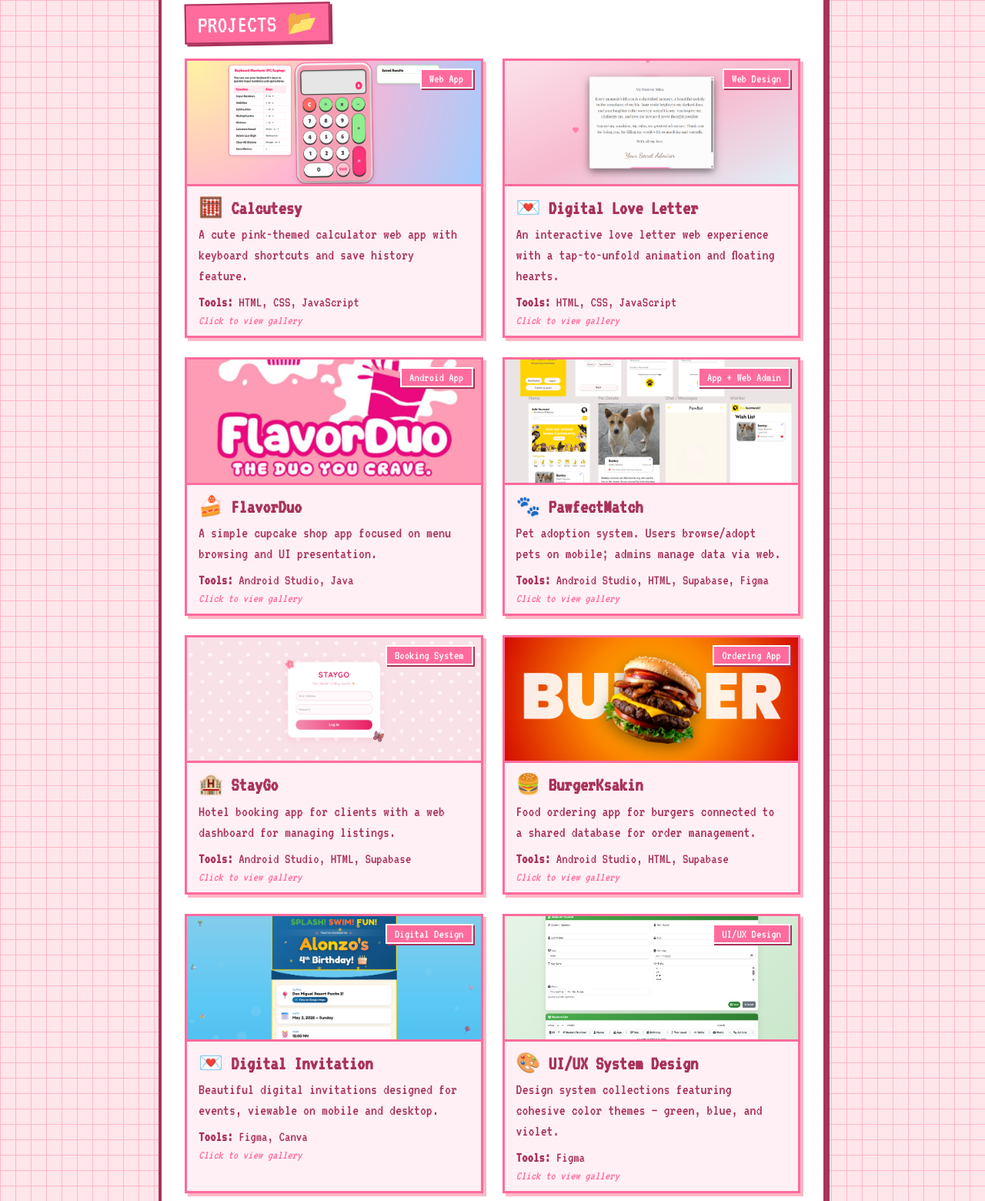
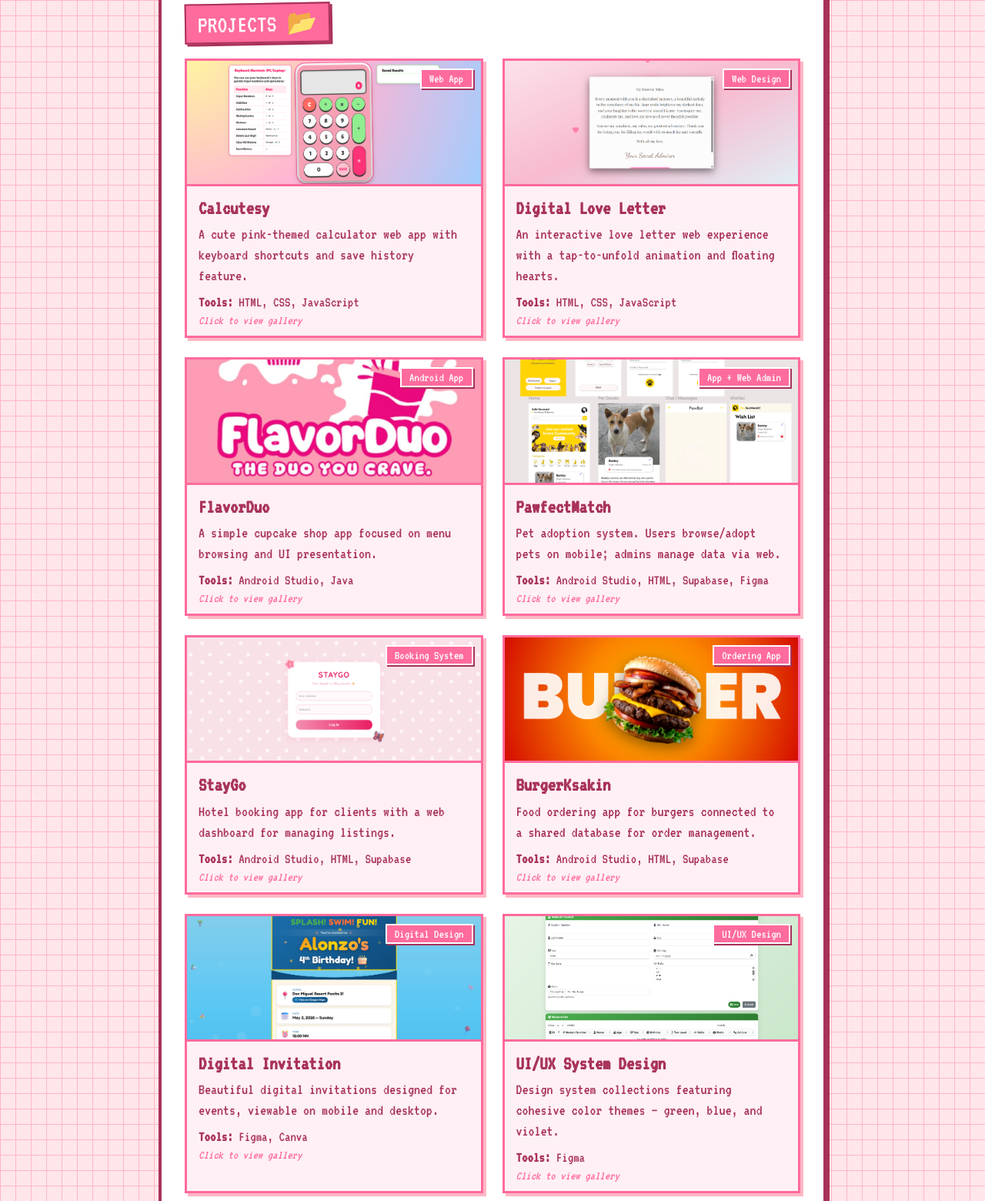
Before and after one commit to vericutesy/zyra-portfolio, a plain HTML site: page index.html in a window 1280 px wide. Shown: the part 1340-2900 px from the top of the page at 77% size. Drawn offline with Linux system fonts and the light colour scheme.

```diff
--- a/index.html
+++ b/index.html
@@ -523,7 +523,7 @@
                 </div>
                 <span class="card-type">Web App</span>
                 <div class="card-content">
-                    <h3>🧮 Calcutesy</h3>
+                    <h3>Calcutesy</h3>
                     <p>A cute pink-themed calculator web app with keyboard shortcuts and save history feature.</p>
                     <small><strong>Tools:</strong> HTML, CSS, JavaScript</small>
                     <span class="click-hint">Click to view gallery</span>
@@ -541,7 +541,7 @@
                 </div>
                 <span class="card-type">Web Design</span>
                 <div class="card-content">
-                    <h3>💌 Digital Love Letter</h3>
+                    <h3>Digital Love Letter</h3>
                     <p>An interactive love letter web experience with a tap-to-unfold animation and floating hearts.</p>
                     <small><strong>Tools:</strong> HTML, CSS, JavaScript</small>
                     <span class="click-hint">Click to view gallery</span>
@@ -558,7 +558,7 @@
                 </div>
                 <span class="card-type">Android App</span>
                 <div class="card-content">
-                    <h3>🍰 FlavorDuo</h3>
+                    <h3>FlavorDuo</h3>
                     <p>A simple cupcake shop app focused on menu browsing and UI presentation.</p>
                     <small><strong>Tools:</strong> Android Studio, Java</small>
                     <span class="click-hint">Click to view gallery</span>
@@ -575,7 +575,7 @@
                 </div>
                 <span class="card-type">App + Web Admin</span>
                 <div class="card-content">
-                    <h3>🐾 PawfectMatch</h3>
+                    <h3>PawfectMatch</h3>
                     <p>Pet adoption system. Users browse/adopt pets on mobile; admins manage data via web.</p>
                     <small><strong>Tools:</strong> Android Studio, HTML, Supabase, Figma</small>
                     <span class="click-hint">Click to view gallery</span>
@@ -592,7 +592,7 @@
                 </div>
                 <span class="card-type">Booking System</span>
                 <div class="card-content">
-                    <h3>🏨 StayGo</h3>
+                    <h3>StayGo</h3>
                     <p>Hotel booking app for clients with a web dashboard for managing listings.</p>
                     <small><strong>Tools:</strong> Android Studio, HTML, Supabase</small>
                     <span class="click-hint">Click to view gallery</span>
@@ -609,7 +609,7 @@
                 </div>
                 <span class="card-type">Ordering App</span>
                 <div class="card-content">
-                    <h3>🍔 BurgerKsakin</h3>
+                    <h3>BurgerKsakin</h3>
                     <p>Food ordering app for burgers connected to a shared database for order management.</p>
                     <small><strong>Tools:</strong> Android Studio, HTML, Supabase</small>
                     <span class="click-hint">Click to view gallery</span>
@@ -626,7 +626,7 @@
                 </div>
                 <span class="card-type">Digital Design</span>
                 <div class="card-content">
-                    <h3>💌 Digital Invitation</h3>
+                    <h3>Digital Invitation</h3>
                     <p>Beautiful digital invitations designed for events, viewable on mobile and desktop.</p>
                     <small><strong>Tools:</strong> Figma, Canva</small>
                     <span class="click-hint">Click to view gallery</span>
@@ -643,7 +643,7 @@
                 </div>
                 <span class="card-type">UI/UX Design</span>
                 <div class="card-content">
-                    <h3>🎨 UI/UX System Design</h3>
+                    <h3>UI/UX System Design</h3>
                     <p>Design system collections featuring cohesive color themes — green, blue, and violet.</p>
                     <small><strong>Tools:</strong> Figma</small>
                     <span class="click-hint">Click to view gallery</span>
```
